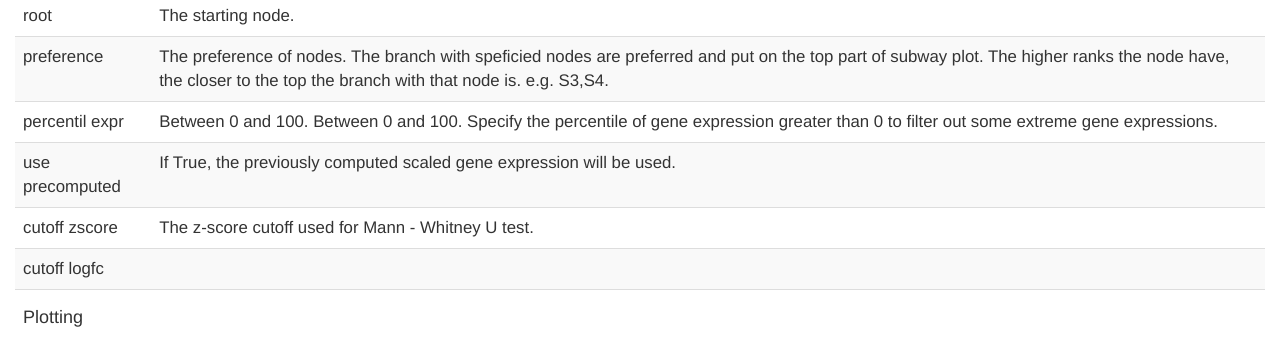
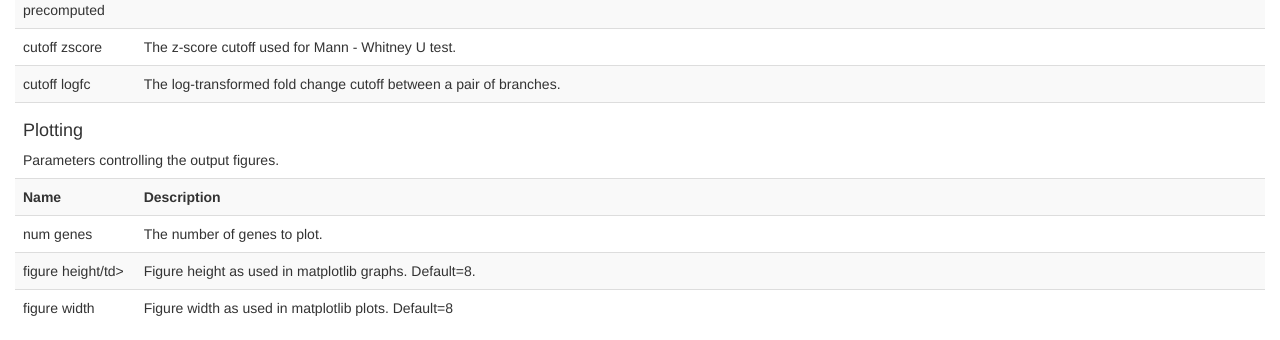
Before and after one commit to genepattern/STREAM.DetectDifferentiallyExpressedGenes, a plain HTML site: page docs/index.html in a window 1280 px wide. Shown: the part 1906-2246 px from the top of the page. Drawn offline with Linux system fonts and the light colour scheme.

Commit message:
Added last param

```diff
--- a/docs/index.html
+++ b/docs/index.html
@@ -18,7 +18,7 @@
 			<div class="row">
 				<div class="col-md-12">
 			        <h4><img src="./assets/gplogo.png"/>Module Documentation</h4>
-                                <h1><big>STREAM.DetectDifferentiallyExpressedGenes /big></h1>
+                                <h1><big>STREAM.DetectDifferentiallyExpressedGenes </big></h1>
 				</div>
 			</div>
 		</div>
@@ -156,7 +156,7 @@ Ref: Nestorowa, S. et al. <a href="https://www.ncbi.nlm.nih.gov/pubmed/27365425"
                 </tr>
                 <tr>
                         <td> cutoff logfc  </td>
-                        <td>   </td>
+                        <td> The log-transformed fold change cutoff between a pair of branches.  </td>
                 </tr>
 
 
```
